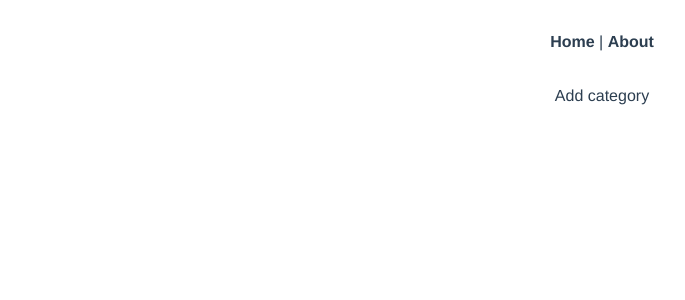
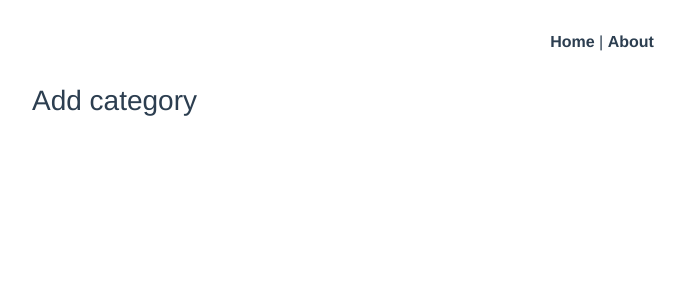
Before and after one commit to Mahabubmon/E-Commerce_App, a Vue app: page /admin/category/add in a window 1280 px wide. Shown: the top 300 px of the page, without its empty margins (38-723 px from the left). Built offline with nearby package versions, Linux system fonts and the light colour scheme.

Commit message:
adding form group

```diff
--- a/src/views/Category/AddCategory.vue
+++ b/src/views/Category/AddCategory.vue
@@ -1,5 +1,20 @@
 <template>
-    <div> Add category</div>
+
+
+    <div class="container">
+        <div class="row">
+            <div class="text-center">
+                <h3><div> Add category</div></h3>
+            </div>
+        </div>
+        <div class="row">
+            <form action="" class="form-group">
+                <div class="form-group">
+
+                </div>
+            </form>
+        </div>
+    </div>
 </template>
 
 
```
